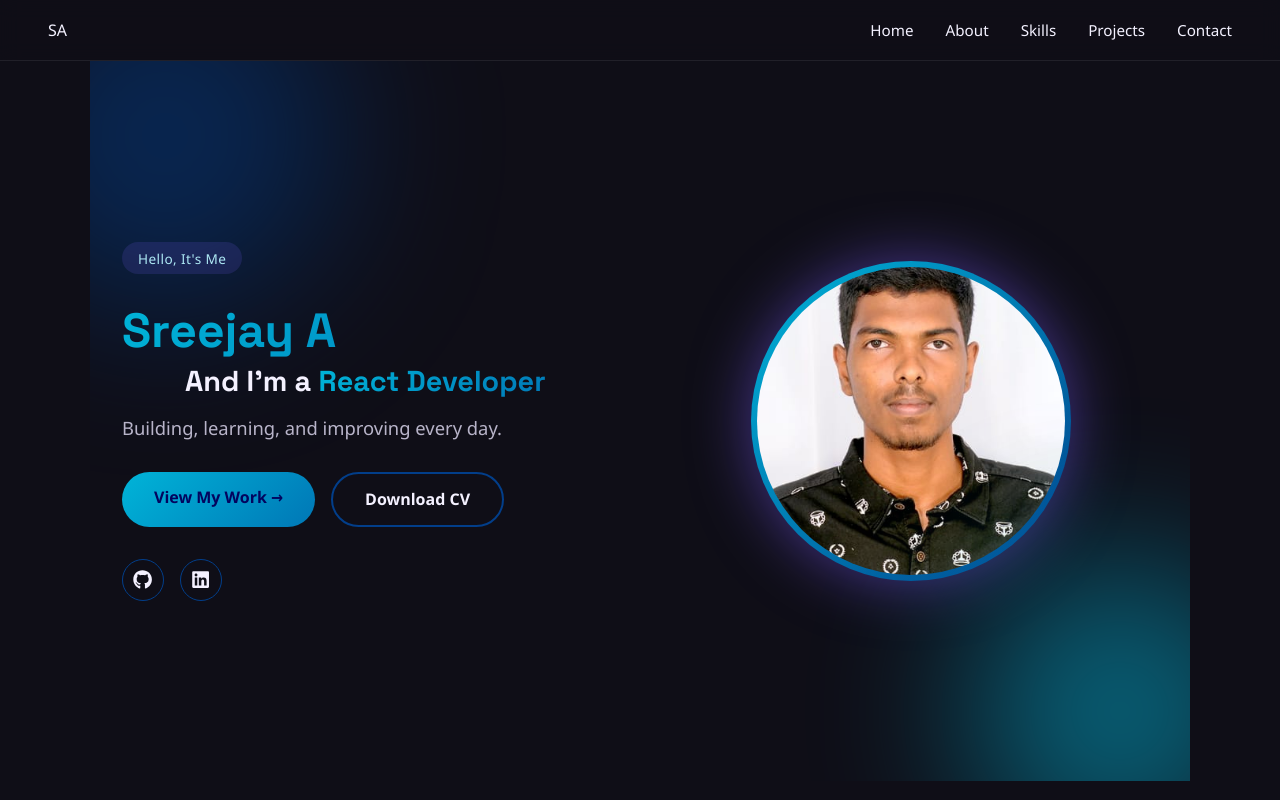
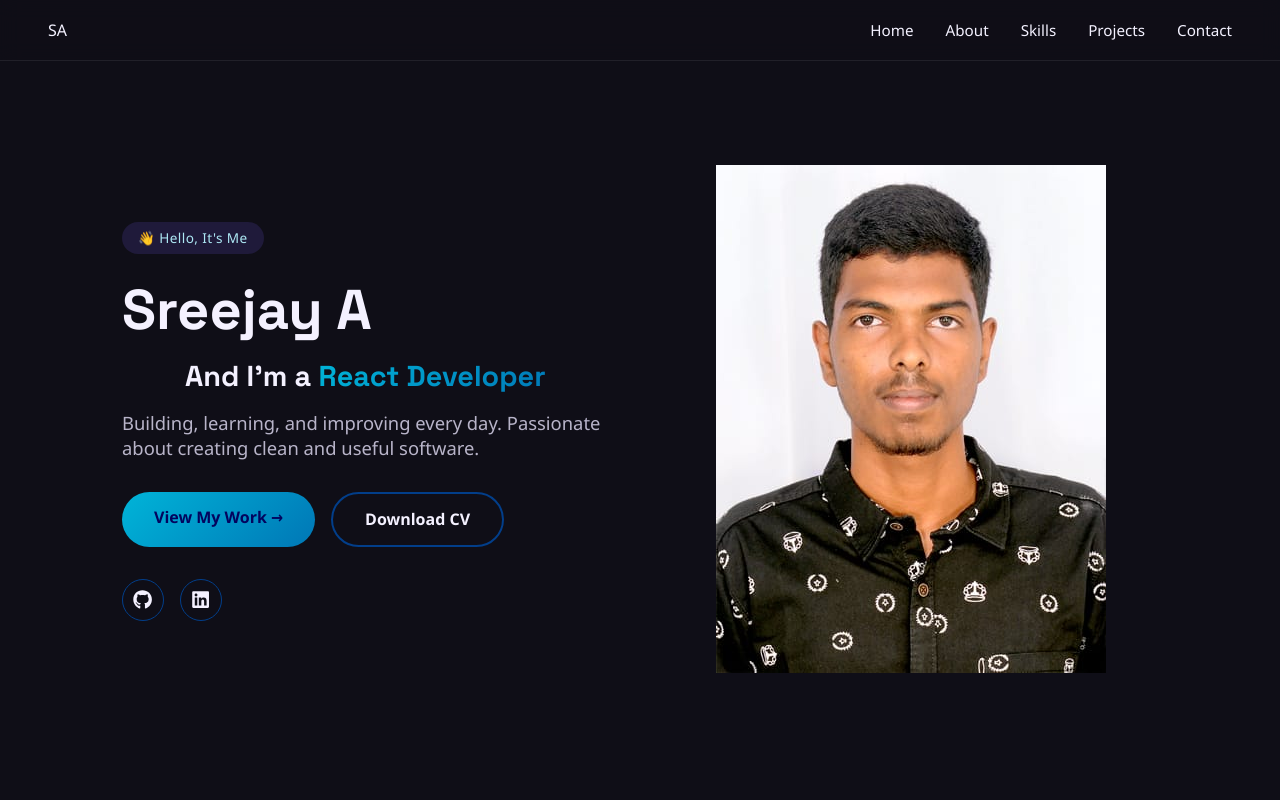
Before and after one commit to Sreejay23/My-portfolio, a React (Vite) app: page / in a window 1280 px wide. Built offline with nearby package versions, Linux system fonts and the light colour scheme.

Commit message:
Refactor Hero component content and links
Updated the Hero component to enhance the introduction and social links.

```diff
--- a/src/components/Hero.jsx
+++ b/src/components/Hero.jsx
@@ -1,18 +1,15 @@
 import React from 'react'
 import { Link } from 'react-router-dom'
 import { TypeAnimation } from 'react-type-animation'
-import { FaGithub, FaLinkedin, FaInstagram, FaTwitter } from 'react-icons/fa'
+import { FaGithub, FaLinkedin } from 'react-icons/fa'
 import profilePic from '../assets/profile.jpg'
 
 function Hero() {
   return (
-    <section id="hero" className="hero">
-      <div className="blob blob1"></div>
-      <div className="blob blob2"></div>
-
+    <section className="hero">
       <div className="hero-content">
-        <span className="eyebrow">Hello, It's Me</span>
-        <h1 className="gradient-text">Sreejay A</h1>
+        <span className="eyebrow">👋 Hello, It's Me</span>
+        <h1>Sreejay A</h1>
         <h2 className="typed-role">
           And I'm a{' '}
           <TypeAnimation
@@ -20,7 +17,7 @@ function Hero() {
               'Frontend Developer', 2000,
               'React Developer', 2000,
               'AWS Engineer', 2000,
-              'Web Developer', 2000,
+              'Software Engineer', 2000,
             ]}
             wrapper="span"
             speed={50}
@@ -28,21 +25,18 @@ function Hero() {
             className="gradient-text"
           />
         </h2>
-        <p>Building, learning, and improving every day.</p>
-
+        <p>Building, learning, and improving every day. Passionate about creating clean and useful software.</p>
         <div className="hero-buttons">
           <Link to="/projects" className="btn">View My Work →</Link>
-          <a href="/Sreejay Resume(WD).pdf" download className="btn btn-outline">Download CV</a>
+          <a href="/resume.pdf" download className="btn btn-outline">Download CV</a>
         </div>
-
         <div className="social-icons">
           <a href="https://github.com/Sreejay23" target="_blank" rel="noreferrer"><FaGithub /></a>
-          <a href="https://linkedin.com/in/sreejay129" target="_blank" rel="noreferrer"><FaLinkedin /></a>
+          <a href="https://linkedin.com/in/sreejay-a" target="_blank" rel="noreferrer"><FaLinkedin /></a>
         </div>
       </div>
-
       <div className="hero-image">
-        <div className="hexagon">
+        <div className="hero-img-ring">
           <img src={profilePic} alt="Sreejay" />
         </div>
       </div>
```
